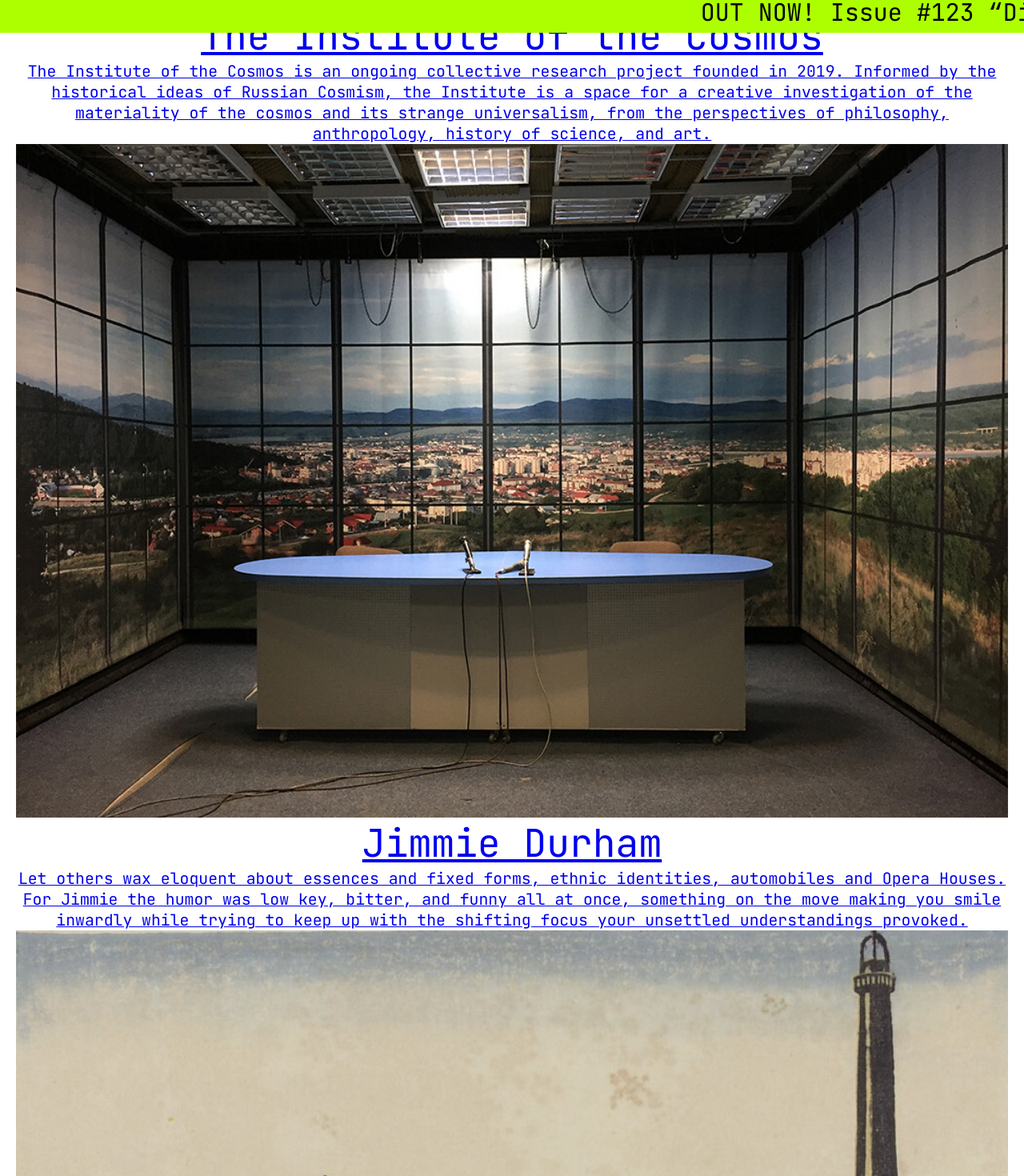
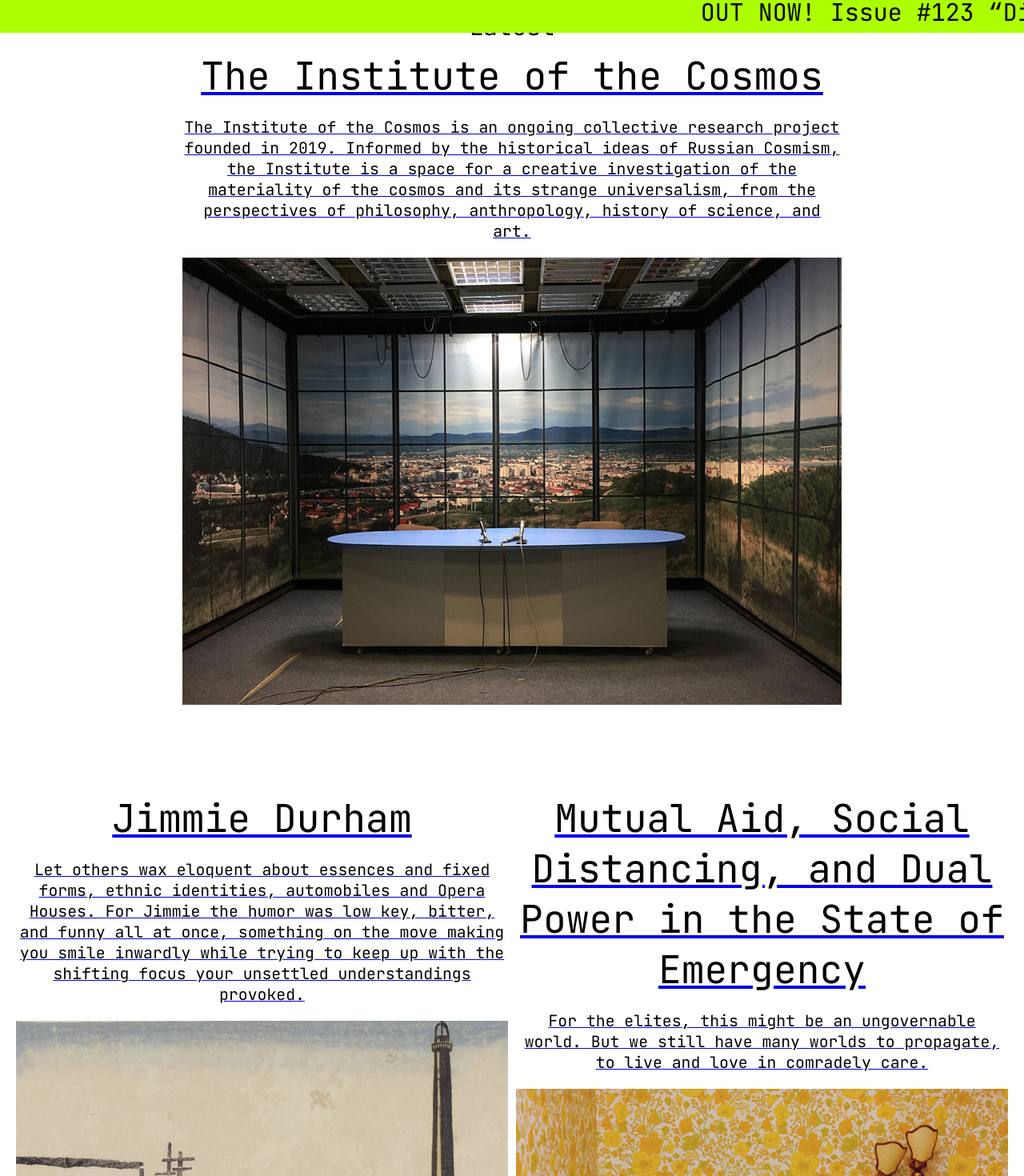
Before and after one commit to Yngvolainen/index, a Vue app: page / in a window 1280 px wide. Shown: the part 69-1539 px from the top of the page at 80% size. Built offline with nearby package versions, Linux system fonts and the light colour scheme.

Commit message:
update full article and styling

```diff
--- a/src/components/Article.vue
+++ b/src/components/Article.vue
@@ -21,7 +21,7 @@
 </script>
 
 <style>
-   .article {
+/*    .article {
       text-align: center;
       margin-bottom: var(--lineheight-big);
       grid-column: span 12;
@@ -41,7 +41,7 @@
 
    .article__image {
       grid-column: span 12;
-   }
+   } */
 
 
    @media screen and (min-width: 968px) {    /* desktop */
--- a/src/components/ArticlesHomepage.vue
+++ b/src/components/ArticlesHomepage.vue
@@ -1,22 +1,39 @@
 <template>
    <div class="articlesHomepage">
-         <div v-for="(article, index) in articles" class="article">
-            <router-link :to="{ name: 'article', params: {article_slug: article.slug }}" class="'article-' + index">
-               <h3 class="article__title"> {{ article.title }}</h3>
-               <p class="article__lead"> {{ article.lead }}</p>
-               <img class="article__image" :src="article.preview.image"/>
-            </router-link>
-      </div>
+      <h2 class="articlesHomepage__header"> {{ header }}</h2>
+
+      <RouterLink  class="article" :class="'article__' + index" v-for="(article, index) in articles" :to="{ name: 'article', params: {article_slug: article.slug }}">
+         <h3 class="article__title" :class="'article__title-' + index"> {{ article.title }} </h3>
+         <p class="article__lead" :class="'article__lead-' + index"> {{ article.lead }} </p>
+         <img class="article__image" :src="article.preview.image"/>
+      </RouterLink>
+
+
+
+<!--       <div v-for="(article, index) in articles" class="article" :class="'article__' + index">
+         <router-link :to="{ name: 'article', params: {article_slug: article.slug }}" class="article__link">
+            <h3 class="article__title" :class="'article__title-' + index"> {{ article.title }}</h3>
+            <p class="article__lead" :class="'article__lead-' + index"> {{ article.lead }}</p>
+         </router-link>
+
+         <img class="article__image" :src="article.preview.image"/>
+   </div> -->
    </div>
 </template>
 
 <script>
-   import Article from './Article.vue';
+/*    import Article from './Article.vue'; */
 
    export default {
+      data() {
+         return {
+            header: 'Latest'
+         }
+      },
+/*
       components: {
          Article
-      },
+      }, */
 
       computed: {
          articles() {
@@ -24,16 +41,16 @@
          },
       },
 
-      methods: {
+/*       methods: {
          seeFullArticle(article) {
             if (article.title === this.articles[0].title) {
-               this.$router.push('/' + this.articles[0].slug) /* pushes new entry into history stack */
+               this.$router.push('/' + this.articles[0].slug) /* pushes new entry into history stack
 
             } else if (article.title === this.articles[2].title) {
                this.$router.push('/' + this.articles[2].slug);
             }
          },
-      }
+      }*/
    }
 
 </script>
@@ -41,8 +58,75 @@
 <style>
    .articlesHomepage {
       display: grid;
-      grid-template-columns: repeat(12, 1fr);
-      gap: var(--column-gap);
+      grid-template-columns: var(--grid-column-12);
+      gap: var(--gap-big);
       padding: var(--outside-margin);
    }
+
+   .articlesHomepage__header {
+      grid-column: 6 / span 2;
+      text-align: center;
+      font-size: var(--body);
+   }
+
+   .article {
+ /*      grid-column: span 12;
+      display: grid;
+      grid-template-columns: var(--grid-column-12); */
+
+      text-align: center;
+      margin-bottom: var(--bottom-big);
+   }
+
+   .article__title {
+      color: var(--primary);
+      grid-column: span 12;
+      font-size: var(--heading);
+      padding-bottom: var(--bottom-small);
+      /* text-decoration: none; */
+   }
+
+   .article__lead {
+      color: var(--primary);
+      grid-column: span 12;
+      font-size: var(--caption);
+      padding-bottom: var(--bottom-small);
+   }
+
+   .article__image {
+      grid-column: span 12;
+   }
+
+   @media screen and (min-width: 968px) {    /* desktop */
+      .article__0 {
+         grid-column: 3 / span 8;
+      }
+
+      .article__lead-0 {
+         color: var(--primary);
+         grid-column: 4 / span 6;
+         font-size: var(--caption);
+         padding-bottom: var(--bottom-small);
+      }
+
+      .article__1 {
+         grid-column: 1 / span 6;
+      }
+
+      .article__title-1 {
+         grid-column: 3 / span 8;
+      }
+
+      .article__lead-1 {
+         grid-column: 3 / span 8;
+      }
+
+      .article__2 {
+         grid-column: 7 / span 6;
+      }
+
+      .article__title-2, .article__lead-2 {
+         grid-column: 3 / span 8;
+      }
+   }
 </style>
--- a/src/views/FullArticleView.vue
+++ b/src/views/FullArticleView.vue
@@ -1,22 +1,17 @@
 <template>
     <Header />
     <FullArticle />
-<!--     <FullArtice v-if="$route.params.article_slug = 'the-institute-of-the-cosmos'" />
-    <FullArticle v-if="$route.params.article_slug = 'jimmie-durham'" />
-    <FullArticle v-if="$route.params.article_slug = 'mutual-aid-social-distancing-and-dual-power-in-the-state-of-emergency'"/> -->
     <Footer />
 </template>
 
 <script>
     import FullArticle from '../components/FullArticle.vue';
-
     import Header from '../components/Header.vue';
     import Footer from '../components/Footer.vue';
 
     export default {
         components: {
             FullArticle,
-
             Header,
             Footer
         }
```
